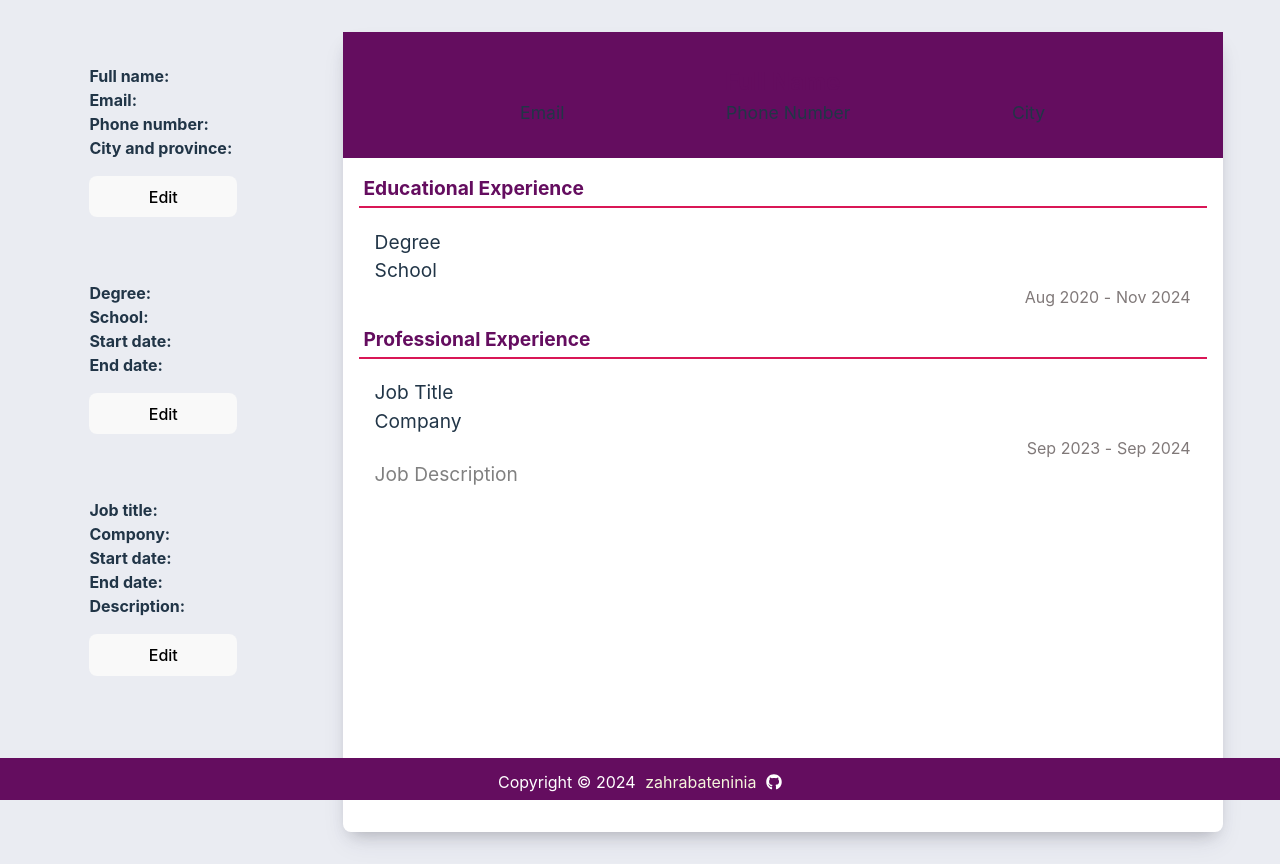
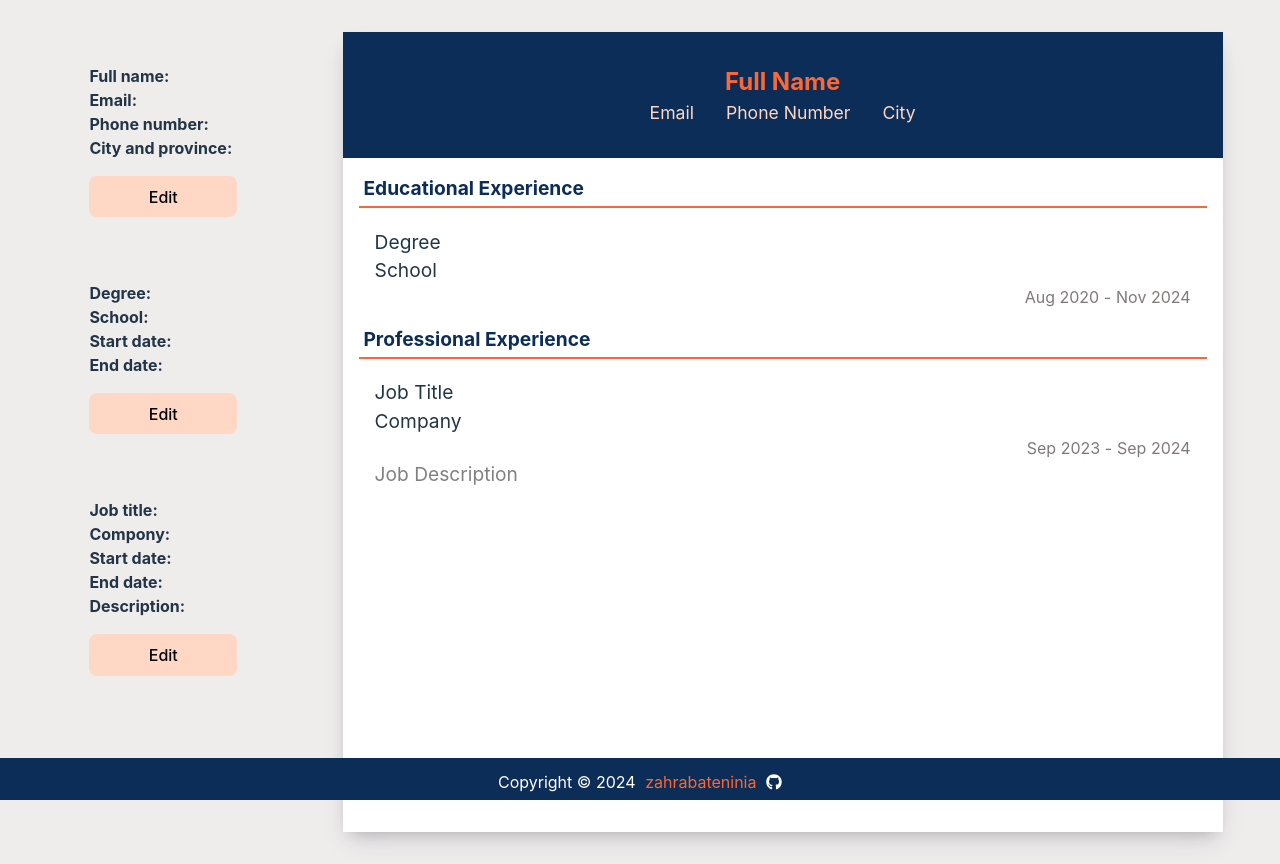
Before and after one commit to zahrabateninia/-CV-Application, a React (Vite) app in the folder CV-Application/: page / in a window 1280 px wide. Built offline with nearby package versions, Linux system fonts and the light colour scheme.

Commit message:
Add colors as variables in css files and use them for styling

```diff
--- a/CV-Application/src/styles/App.css
+++ b/CV-Application/src/styles/App.css
@@ -5,8 +5,10 @@
 }
 
 :root{
-    --gray-background: #eaecf2;
-    --white-background: #FFF
+    --gray-background: rgb(239, 236, 236);
+    --white-background: #FFF;
+    --light-blue-color: rgb(157, 189, 255);
+    --light-orange-color: rgb(255, 215, 196);
 }
 body{
 
--- a/CV-Application/src/styles/footer.css
+++ b/CV-Application/src/styles/footer.css
@@ -1,7 +1,7 @@
 footer{
     text-align: center;
     padding: 3px;
-    background-color: rgb(100, 13, 95);
+    background-color: var(--header-bg-color);
     color: white;
     display: flex;
     align-items: center;
@@ -18,5 +18,5 @@ footer{
 
 footer a {
     text-decoration: none;
-    color: beige;
+    color: var(--orange-color);
 }
--- a/CV-Application/src/styles/forms.css
+++ b/CV-Application/src/styles/forms.css
@@ -52,8 +52,18 @@ h2{
 
 .cancel-btn{
     flex: 1;
+    background-color: var(--light-blue-color);
+    color: white;
 }
 
+.save-btn{
+    background-color: var(--orange-color);
+    color: white;
+}
+
+.edit-btn{
+    background-color: var(--light-orange-color);
+}
 strong{
     margin-right: 5px;
 }
--- a/CV-Application/src/styles/resume.css
+++ b/CV-Application/src/styles/resume.css
@@ -3,8 +3,8 @@
     --white-background: #FFF;
     --gray-box-shadow: rgba(50, 50, 93, 0.1) 0px 13px 27px -5px,
     rgba(0, 0, 0, 0.25) 0px 8px 16px -8px;
-    --dark-pink-color: rgb(217, 22, 86);
-    --purple-color: rgb(100, 13, 95);
+    --orange-color: rgb(252, 103, 54);
+    --header-bg-color: rgb(12, 45, 87);
 }
 
 .cv-container{
@@ -13,13 +13,12 @@
     width: 55rem;
     height: 50rem;
     box-shadow: var(--gray-box-shadow);
-    border-radius: .5rem;
     background-color: var(--white-background);
 }
 
 .full-name{
     align-self: center;
-    color: var(--purple-color);
+    color: var(--orange-color);
 }
 
 .cv-personal-info{
@@ -29,7 +28,7 @@
     align-self: center;
     padding: 2rem;
     width: 100%;
-    background-color: var(--purple-color);
+    background-color: var(--header-bg-color);
     margin-bottom: 1rem;
 }
 
@@ -39,12 +38,13 @@ h3{
 
 h4{
     padding-left: 1.3rem;
-    color: var(--purple-color);
+    color: var(--header-bg-color);
     font-size: 1.2rem;
 }
 
 .personal-details > p{
     font-size: 1.1rem;
+    color: var(--light-orange-color);
 }
 
 .form-edu-info > p,
@@ -55,14 +55,14 @@ h4{
 
 
 hr{
-    border: 1px solid var(--dark-pink-color);
+    border: 1px solid var(--orange-color);
     margin: .2rem 1rem;
 }
 
 .personal-details{
     display: flex;
-    justify-content: space-evenly;
-    gap: 1rem;
+    justify-content: center;
+    gap: 2rem;
 }
 
 
```
